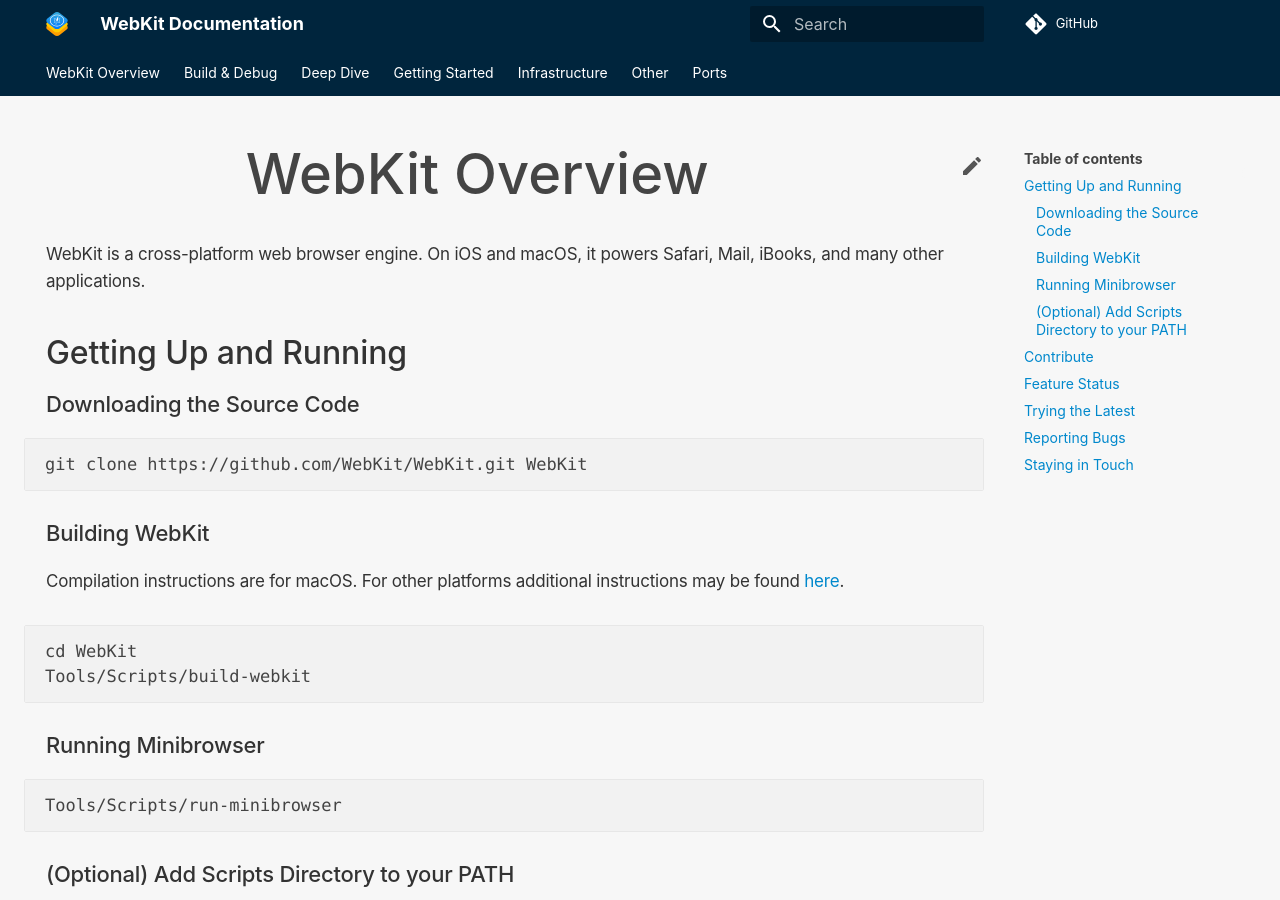
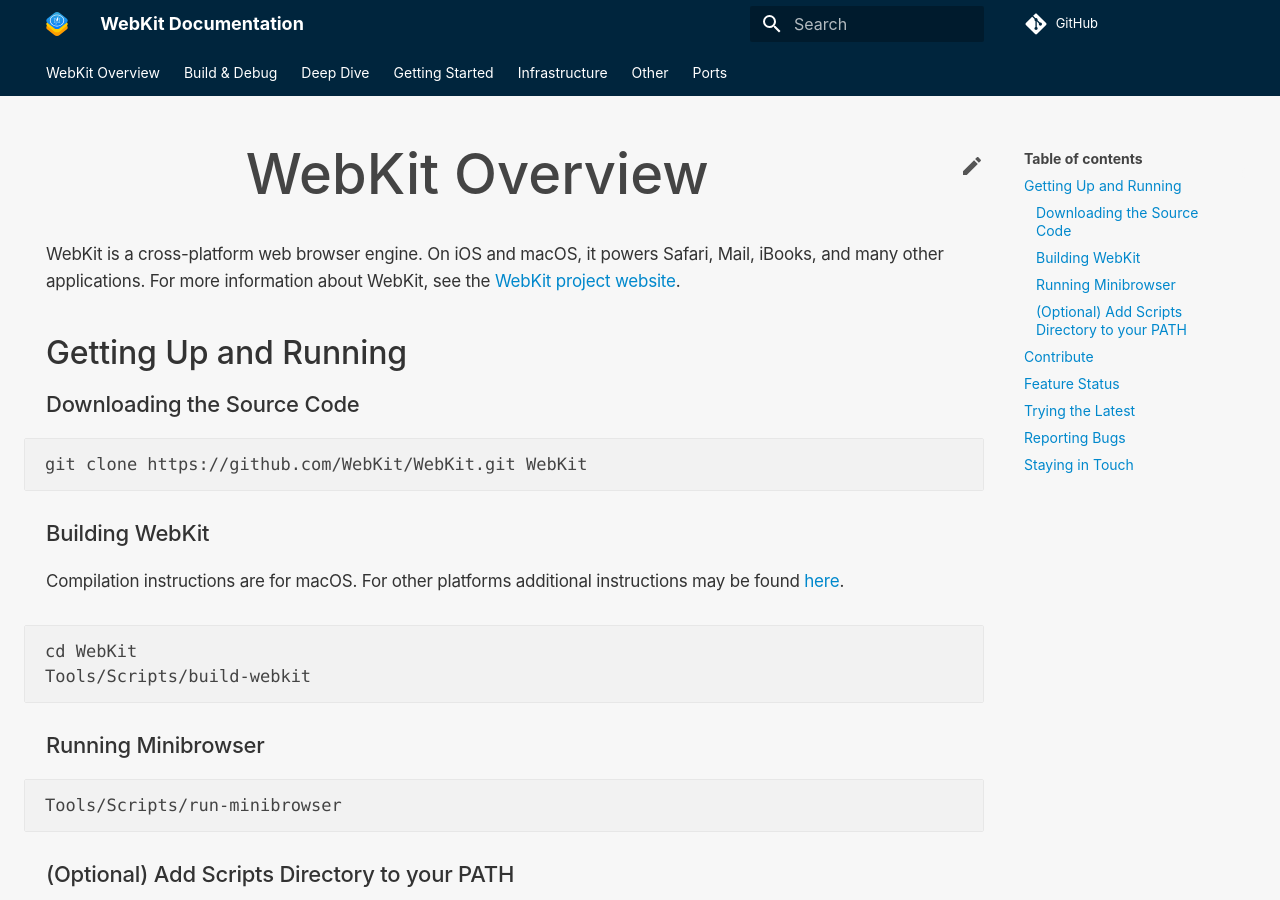
Before and after one commit to WebKit/Documentation, an MkDocs documentation site: the page built from docs/index.md, in a window 1280 px wide and 900 px high. Built offline with MkDocs 1.6.1 and Material for MkDocs 9.7.7, drawn with Linux system fonts in a browser that asks for light colours; comment, search, counter and statistics services are not loaded.

Commit message:
Add prominent https://webkit.org/ link to top page
A developer/reader coming in to the https://docs.webkit.org/ site would
likely find it pretty useful to also browse directly to the top of the
https://webkit.org/ site and explore all the other information about WebKit
which that site provides.

But the existing https://docs.webkit.org/ site doesn’t include any link
directly to the top of the https://webkit.org/ site.

Among the specific things linked to on the https://webkit.org/ site,
developers are likely to find the Feature Status tab in the top menu
to be useful — since it includes links to the Standards Positions and
CSS Features pages, which docs.webkit.org doesn’t link to (and
probably doesn’t need to).

See also https://commits.webkit.org/267977@main

```diff
--- a/docs/index.md
+++ b/docs/index.md
@@ -5,7 +5,7 @@ hide:
 
 # WebKit Overview
 
-WebKit is a cross-platform web browser engine. On iOS and macOS, it powers Safari, Mail, iBooks, and many other applications.
+WebKit is a cross-platform web browser engine. On iOS and macOS, it powers Safari, Mail, iBooks, and many other applications. For more information about WebKit, see the [WebKit project website](https://webkit.org/).
 
 ## Getting Up and Running
 
```
